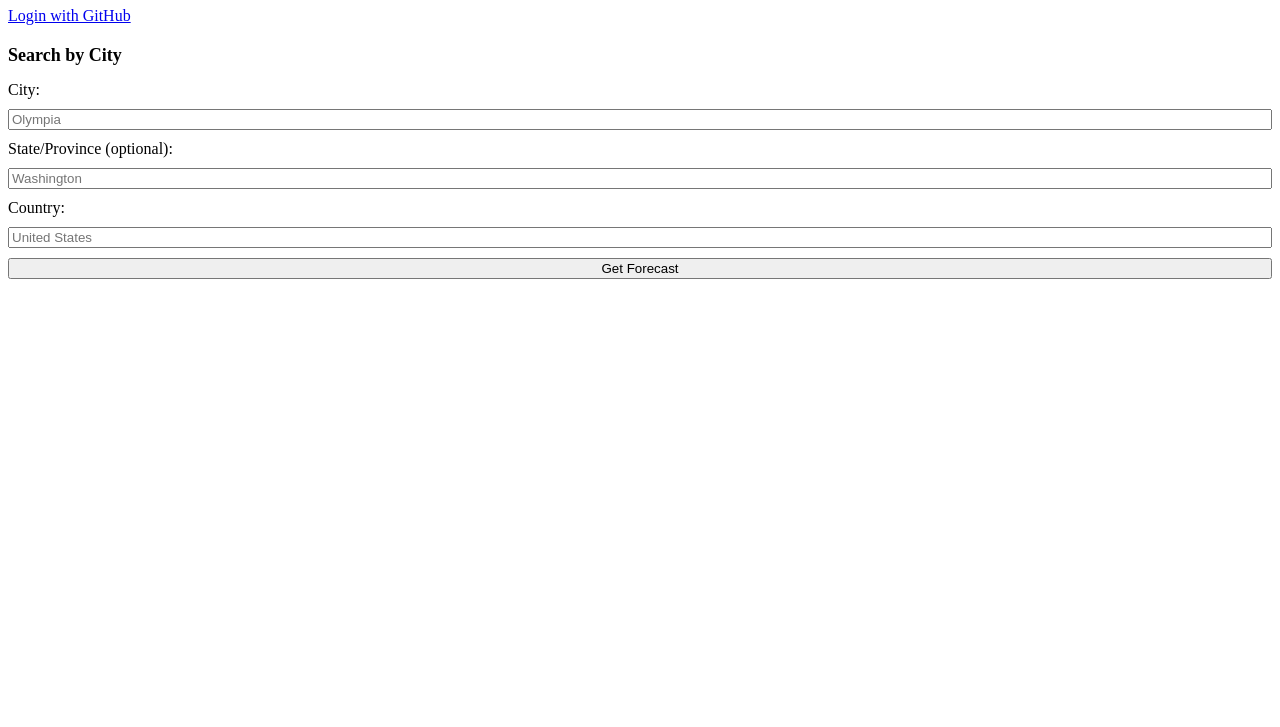
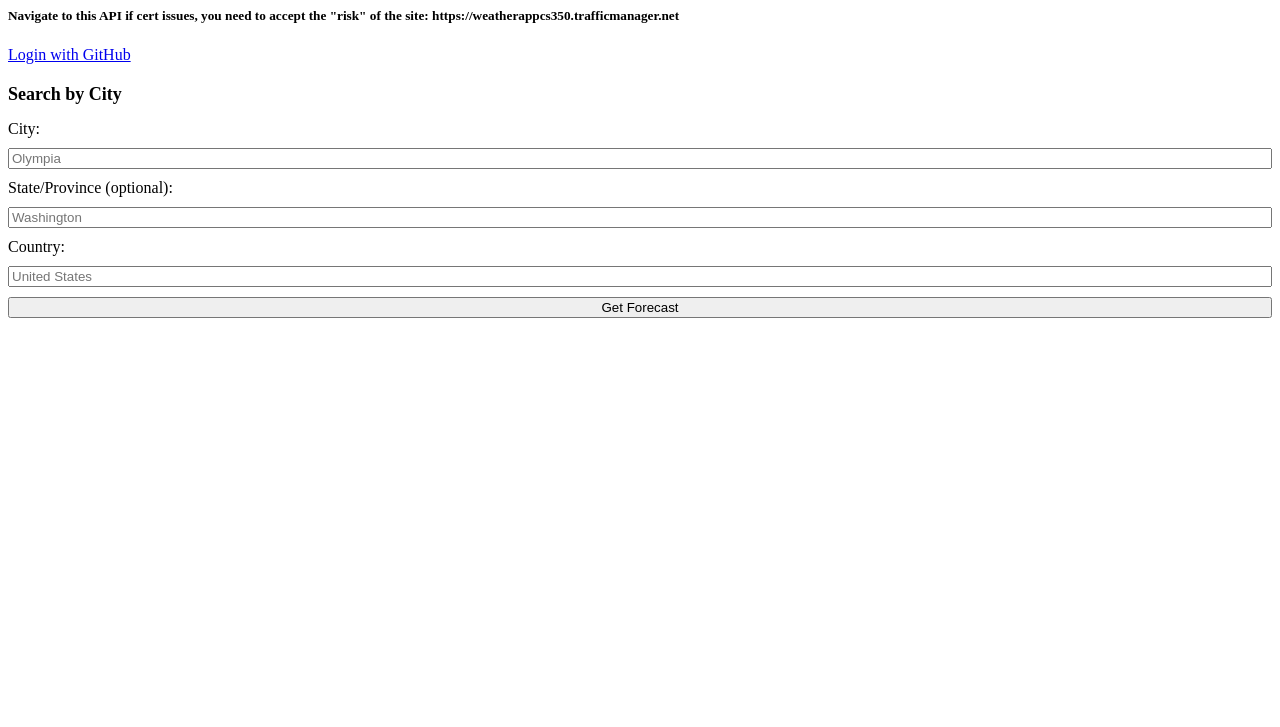
Before and after one commit to timislaw/frontend, a plain HTML site: page index.html in a window 1280 px wide. Shown: the part 73-800 px from the top of the page. Drawn offline with Linux system fonts and the light colour scheme; no server answers.

Commit message:
Add files via upload
adding instructions for handling cert error

```diff
--- a/index.html
+++ b/index.html
@@ -8,6 +8,8 @@
 </head>
 <body>
     <h1>Weather App</h1>
+
+    <h5>Navigate to this API if cert issues, you need to accept the "risk" of the site: https://weatherappcs350.trafficmanager.net</h5>
 
     <div id="auth-section">
         <div id="user-info" style="display: none;">
```
